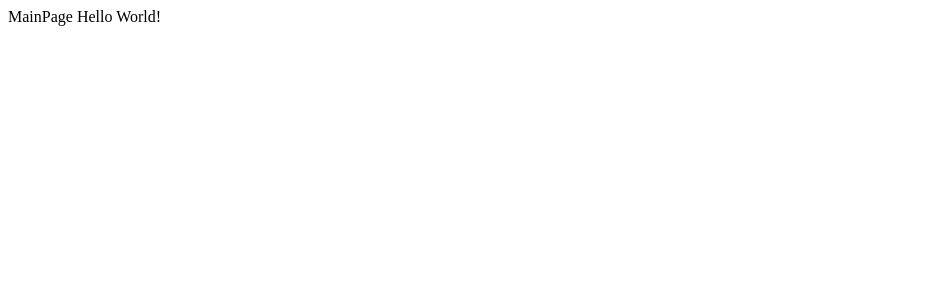
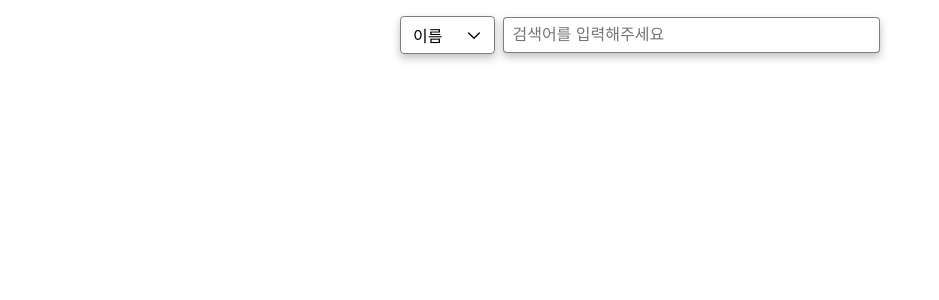
Before and after one commit to Pre-Onboarding-FE-Team07/wanted-codestates-project-7-8, a React (Create React App) app: page / in a window 1280 px wide. Shown: the top 300 px of the page, without its empty margins (0-939 px from the left). Built offline with nearby package versions, Linux system fonts and the light colour scheme.

Commit message:
Feat: SearchBar Component (#7)
* Wip: 드롭다운단추 생성

* Feat: 드롭다운단추 생성

* Refactor: remove vendor prefix

```diff
--- /dev/null
+++ b/src/components/DropDown.jsx
@@ -0,0 +1,111 @@
+import { useCallback, useState, useRef, memo } from 'react';
+import styled from '@emotion/styled';
+
+const DropdownList = ({ list, onClickEvent }) => {
+  const [dropDownLabel, setDropDownLabel] = useState(list[0]);
+  const [isDropdownOpen, setIsDropdownOpen] = useState(false);
+  const curPos = useRef(null);
+
+  const showDropBox = useCallback(() => {
+    setIsDropdownOpen((value) => !value);
+  }, []);
+
+  const selectQuery = useCallback(
+    (e) => {
+      onClickEvent(e.target.textContent);
+      setDropDownLabel(e.target.textContent);
+      setIsDropdownOpen(false);
+    },
+    [onClickEvent]
+  );
+
+  return (
+    <>
+      <Dropdown ref={curPos} onClick={showDropBox}>
+        {dropDownLabel}
+        <DownBtn />
+      </Dropdown>
+      {isDropdownOpen && (
+        <DropListContainer pos={curPos.current} onClick={selectQuery}>
+          {list?.map((item, index) => (
+            <div key={index}>{item}</div>
+          ))}
+        </DropListContainer>
+      )}
+    </>
+  );
+};
+
+const Dropdown = styled.div`
+  display: flex;
+  font-weight: 400;
+  text-align: center;
+  white-space: nowrap;
+  vertical-align: middle;
+  user-select: none;
+  border: 1px solid rgba(0, 0, 0, 0.5);
+  padding: 0.375rem 0.75rem;
+  font-size: 1rem;
+  border-radius: 0.25rem;
+  align-items: center;
+  box-shadow: 0 0.25rem 0.5rem rgba(0, 0, 0, 0.25);
+  cursor: pointer;
+
+  & svg {
+    margin-left: 1.5rem;
+  }
+
+  &:hover {
+    border: 1px solid rgba(0, 0, 0, 0.75);
+  }
+`;
+
+const DownBtn = () => {
+  return (
+    <svg
+      xmlns="http://www.w3.org/2000/svg"
+      xmlnsXlink="http://www.w3.org/1999/xlink"
+      aria-hidden="true"
+      role="img"
+      width="1em"
+      height="1em"
+      preserveAspectRatio="xMidYMid meet"
+      viewBox="0 0 24 24"
+    >
+      <path
+        fill="none"
+        stroke="#000000"
+        strokeLinecap="round"
+        strokeLinejoin="round"
+        strokeWidth="2"
+        d="m4 9l8 8l8-8"
+      />
+    </svg>
+  );
+};
+
+const DropListContainer = styled.div`
+  position: absolute;
+  display: flex;
+  flex-direction: column;
+  left: ${({ pos }) => pos.offsetLeft}px;
+  top: ${({ pos }) => pos.offsetTop + pos.offsetHeight + 10}px;
+  background-color: #fff;
+  border: 1px solid rgba(0, 0, 0, 0.5);
+  border-radius: 0.25rem;
+  box-shadow: 0 0.25rem 0.5rem rgba(0, 0, 0, 0.25);
+  width: ${({ pos }) => pos.offsetWidth}px;
+
+  & div {
+    text-align: center;
+    padding: 0.5rem;
+    border-bottom: 1px solid rgba(0, 0, 0, 0.5);
+    cursor: pointer;
+
+    &:hover {
+      background-color: #f5f5f5;
+    }
+  }
+`;
+
+export default memo(DropdownList);
--- /dev/null
+++ b/src/components/SearchBar.jsx
@@ -0,0 +1,50 @@
+import { useCallback, useState } from 'react';
+import styled from '@emotion/styled';
+
+import DropdownList from './DropDown';
+
+const list = ['이름', '주소', '메모'];
+
+const SearchBar = ({ onQueryText }) => {
+  const [dropdownSelected, setDropdownSelected] = useState(list[0]);
+
+  const onDropdownClick = useCallback((text) => {
+    setDropdownSelected(text);
+  }, []);
+
+  const queryTextHandler = useCallback(
+    (e) => {
+      const queryText = `
+      ${dropdownSelected}|${e.target.value}
+    `;
+      onQueryText(queryText);
+    },
+    [dropdownSelected, onQueryText]
+  );
+
+  return (
+    <FlexContainer>
+      <DropdownList list={list} onClickEvent={onDropdownClick} />
+      <InputText placeholder="검색어를 입력해주세요" onChange={queryTextHandler} />
+    </FlexContainer>
+  );
+};
+
+const FlexContainer = styled.div`
+  display: flex;
+  align-items: center;
+  max-width: 480px;
+  margin: 1rem auto;
+`;
+
+const InputText = styled.input`
+  margin-left: 0.5rem;
+  flex-grow: 1;
+  border: 1px solid rgba(0, 0, 0, 0.5);
+  border-radius: 0.25rem;
+  padding: 0.5rem;
+  font-size: 1rem;
+  box-shadow: 0 0.25rem 0.5rem rgba(0, 0, 0, 0.25);
+`;
+
+export default SearchBar;
--- a/src/pages/Main.jsx
+++ b/src/pages/Main.jsx
@@ -1,10 +1,18 @@
+import { useCallback } from 'react';
 import { useRecoilState } from 'recoil';
 import { userStoredList } from '../atoms';
+
+import SearchBar from '../components/SearchBar';
 
 const Main = () => {
   const [userList, setUserList] = useRecoilState(userStoredList);
 
-  return <div>MainPage Hello World!</div>;
+  const queryTextHandler = useCallback((queryText) => {
+    const [key, value] = queryText.split('|');
+    console.log(key, value);
+  }, []);
+
+  return <SearchBar onQueryText={queryTextHandler} />;
 };
 
 export default Main;
```
